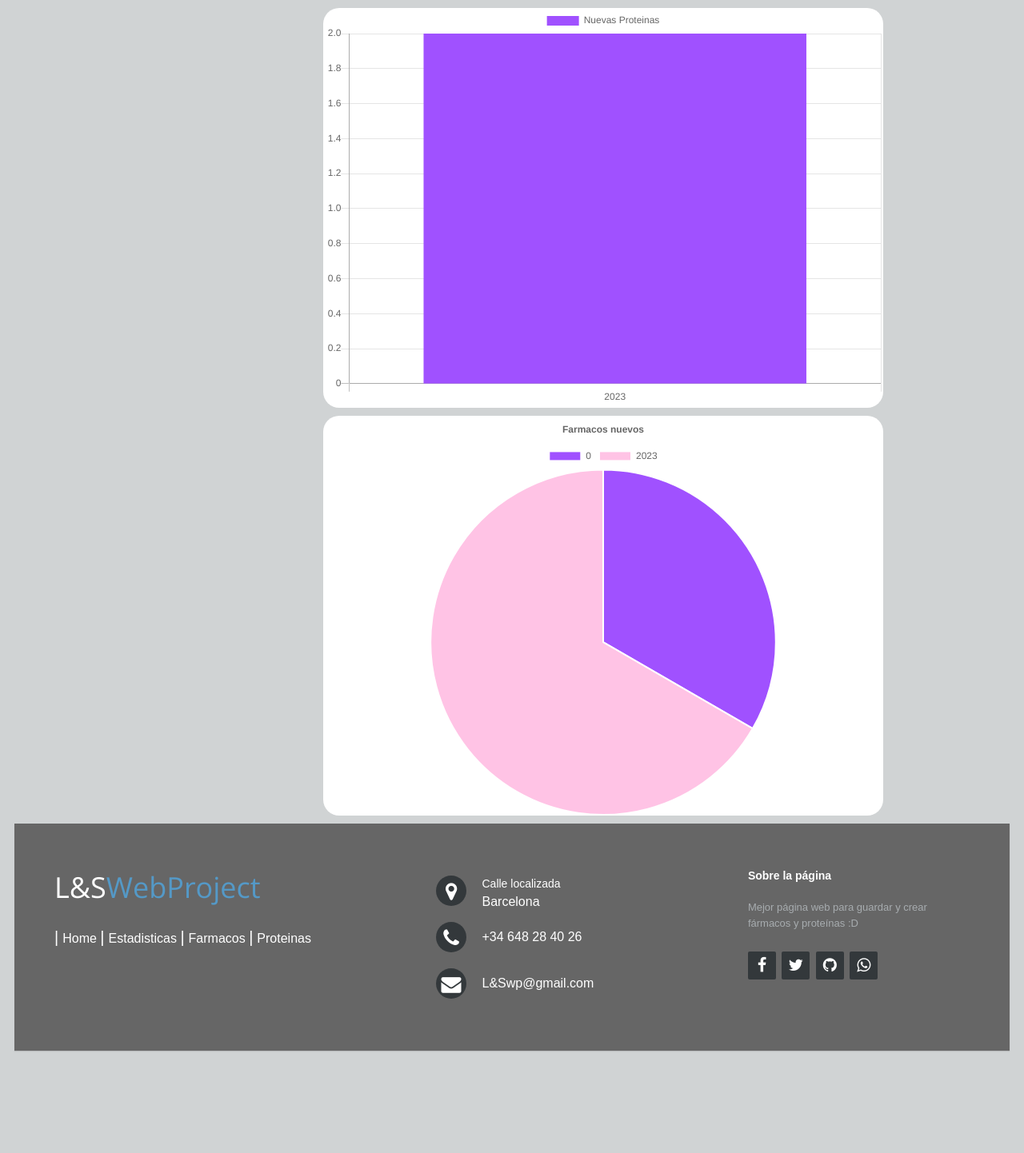
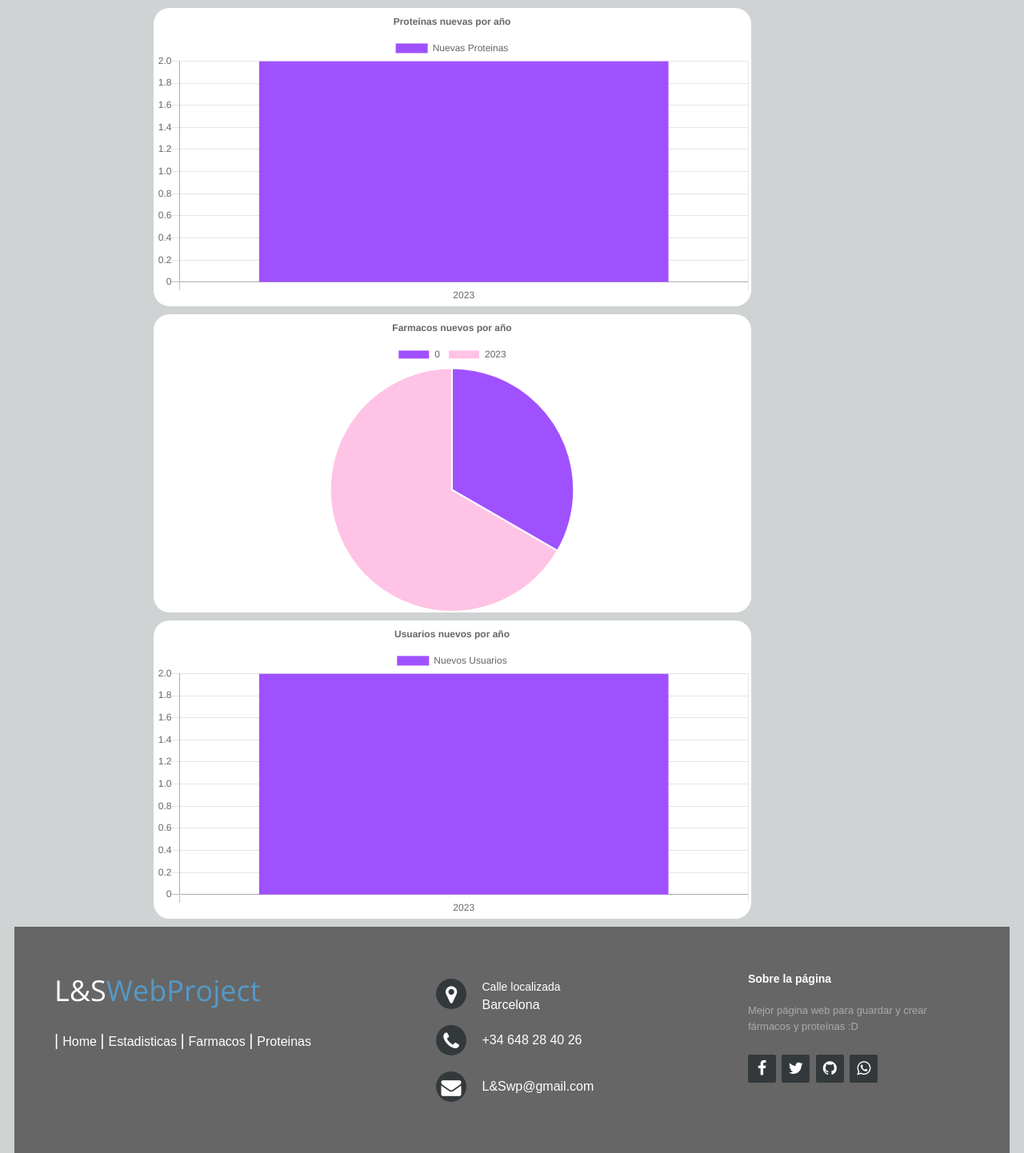
Before and after one commit to lkrell21/Projecte21ls, a PHP site: page /estadisticas.php in a window 1280 px wide. Shown: the part 238-1680 px from the top of the page at 80% size. Before the commit the page ends 1553 px from the top, so only its background shows below. Run offline with PHP 8.4, Linux system fonts and the light colour scheme; data comes from the database, SQL or seed files in the repository.

Commit message:
Update estadisticas usuarios

```diff
--- a/css/estadisticas.css
+++ b/css/estadisticas.css
@@ -1,13 +1,14 @@
 
   .first-body {
-    height: 500px;
-    width: 700px;
+    height: auto;
+    width: 60%;
     background-color: white;
     border-radius:20px;
     margin-top: 10px;
-    margin-left: 31%;
-    margin-right:31%;
+    margin-left: 14%;
+    margin-right:14%;
     margin-bottom:10px;
+    max-height:500px;
 }
 
 .first-body .left-images{
--- a/estadisticas.php
+++ b/estadisticas.php
@@ -5,17 +5,21 @@ $sql = "SELECT COUNT(*), YEAR(FECHA) FROM farmacos GROUP BY YEAR(FECHA)";
     $labelFarmacos="";
     $labelProteinas="";
     $datosProteinas= "";
+    $datosUsuarios = "";
+    $labelUsuarios = "";
 
     $resultado = mysqli_query($conexion, $sql);
     if (mysqli_num_rows($resultado) > 0) {
         while ($row = mysqli_fetch_assoc($resultado)) {
-            $datosFarmacos = $datosFarmacos . $row["COUNT(*)"].", ";
+            $datosFarmacos = $datosFarmacos . $row["COUNT(*)"].",";
             $labelFarmacos = $labelFarmacos.'"'. $row["YEAR(FECHA)"].'",';
-            //echo "ROW: ".mysqli_num_rows($row);
         }
-        //echo "FARMACOS: ".rtrim($datosFarmacos, ' , ')."<BR>".rtrim($labelFarmacos,',');
+        $datosFarmacos = rtrim($datosFarmacos, ',');
+        $labelFarmacos = rtrim($labelFarmacos,',');
+        //$labelFarmacos = ltrim($labelFarmacos,'"');
+        //echo $datosFarmacos." hola ".$labelFarmacos;
 }
-//$datosFarmacos = "";
+
 
 $sql = "SELECT COUNT(*), YEAR(FECHA) FROM proteinas GROUP BY YEAR(FECHA)";
     $resultado = mysqli_query($conexion, $sql);
@@ -23,9 +27,20 @@ $sql = "SELECT COUNT(*), YEAR(FECHA) FROM proteinas GROUP BY YEAR(FECHA)";
         while ($row = mysqli_fetch_assoc($resultado)) {
             $datosProteinas = $datosProteinas . $row["COUNT(*)"].",";
             $labelProteinas = $labelProteinas."'". $row["YEAR(FECHA)"]."',";
+
+        }
+        rtrim($datosProteinas, ',');
+        rtrim($labelProteinas,',');
+}
+$sql = "SELECT COUNT(*), YEAR(fechaAlta) FROM usuarios GROUP BY YEAR(fechaAlta)";
+    $resultado = mysqli_query($conexion, $sql);
+    if (mysqli_num_rows($resultado) > 0) {
+        while ($row = mysqli_fetch_assoc($resultado)) {
+            $datosUsuarios = $datosUsuarios . $row["COUNT(*)"].",";
+            $labelUsuarios = $labelUsuarios."'". $row["YEAR(fechaAlta)"]."',";
             //echo "ROW: ".mysqli_num_rows($row);
         }
-        //echo "PROTEINAS: ".rtrim($datosProteinas, ',')."<BR>".rtrim($labelProteinas,',');
+        //echo $sql;
 }
 
 error_reporting(E_ALL ^ E_NOTICE);
@@ -83,8 +98,8 @@ else
         </header>
 
         <div id="body">
-            <div class="first-body">
-                <canvas id="myChart" width="700" height="500"></canvas>
+            <div class="first-body" style="height:auto">
+                <canvas id="myChart" width="100%" heigth="auto"></canvas>
                 <script>
                     var ctx = document.getElementById('myChart').getContext('2d');
                   var chart = new Chart(ctx, {
@@ -102,16 +117,20 @@ else
                                     }
                                 }]
                             },
-                            responsive:true
+                            responsive:true,
+                            title: {
+                          display: true,
+                          text: 'Proteínas nuevas por año'
+                        }
                             }
                   });
               </script>
             </div>
             <div class="first-body">
-                <canvas id="myChart2" style="width: 700px;;height: 500px;text-align: center;"></canvas><?php echo "
+                <canvas id="myChart2" width="100%" heigth="auto" style="text-align: center;"></canvas>
                 <script>
-                    var xValues = [". $labelFarmacos."];
-                    var yValues = [".$datosFarmacos."];
+                    var xValues = [<?php echo  $labelFarmacos;?>];
+                    var yValues = [<?php echo  $datosFarmacos;?>];
                     var barColors = [
                       '#A051FF',
                       '#FFC3E5',
@@ -131,12 +150,40 @@ else
                       options: {
                         title: {
                           display: true,
-                          text: 'Farmacos nuevos'
+                          text: 'Farmacos nuevos por año'
                         }
                       }
                     });
-                    </script>";?>
+                    </script>
                 </div>
+                <div class="first-body">
+                <canvas id="myChart3" width="100%" heigth="auto"></canvas>
+                <script>
+                    var ctx = document.getElementById('myChart3').getContext('2d');
+                  var chart3 = new Chart(ctx, {
+                  type: 'bar',
+                  data:{
+                  datasets: [{
+                 <?php echo "data: [ ".$datosUsuarios.",],";?>
+                  backgroundColor: ['#A051FF', '#FFC3E5', '#98F59C','#FF9430'],
+                  label: 'Nuevos Usuarios'}],
+                  labels: [<?php echo $labelUsuarios;?>]},
+                  options: {scales: {
+                                yAxes: [{
+                                    ticks: {
+                                        beginAtZero: true
+                                    }
+                                }]
+                            },
+                            responsive:true,
+                            title: {
+                          display: true,
+                          text: 'Usuarios nuevos por año'
+                        }
+                            }
+                  });
+              </script>
+            </div>
         </div>
 
     <footer class="footer">
```
